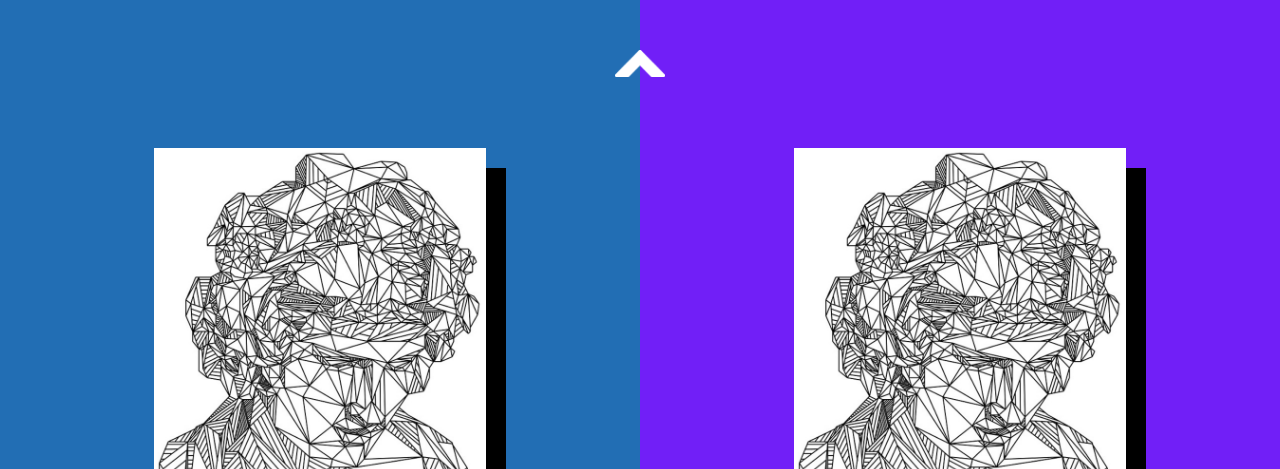
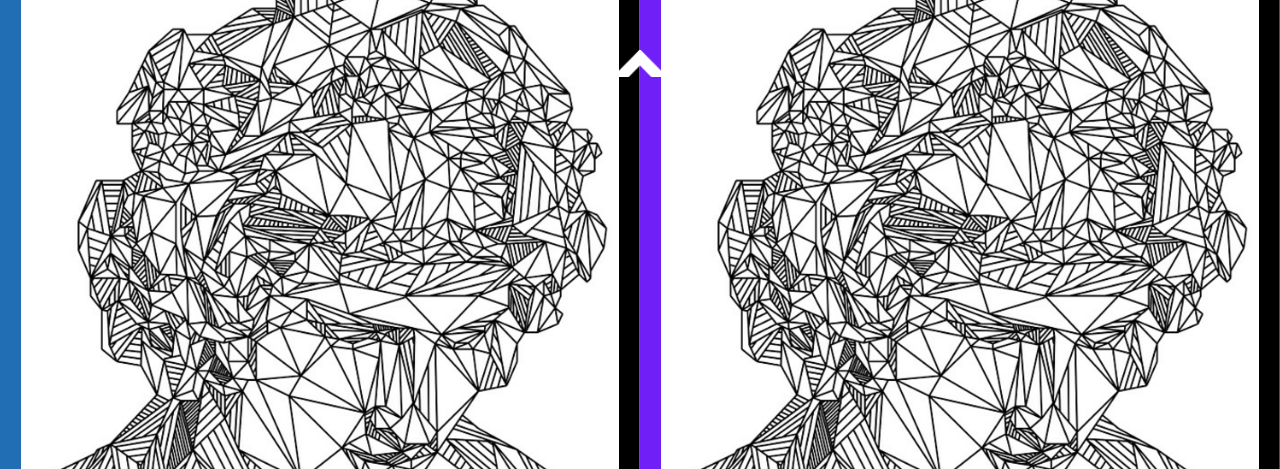
Before and after one commit to McDibou/projet_prefo, a plain HTML site: page menu.html in a window 1280 px wide. Shown: the top 469 px of the page. Drawn offline with Linux system fonts and the light colour scheme.

Commit message:
export img

```diff
--- a/menu.html
+++ b/menu.html
@@ -10,10 +10,10 @@
 <section class="page_menu">
     <a href="index.html"><img class="arrow_menu" src="img/arrow_menu.png" alt="fleche haut"></a>
     <article class="menu">
-        <a class="img_one" href="exposition.html"><img src="img/img_one.jpg" height="500px" width="auto">
+        <a class="img_one" href="exposition.html"><img src="img/img_one.jpg" height="900px" width="auto">
             <div class="bottom">EXPOSITION</div>
         </a>
-        <a class="img_two" href="interview.html"><img src="img/img_one.jpg" height="500px" width="auto">
+        <a class="img_two" href="interview.html"><img src="img/img_one.jpg" height="900px" width="auto">
             <div class="bottom">INTERVIEW</div>
         </a>
     </article>
```
Also changed, not shown: img/expo.jpg (added), img/exposition.jpg (added).
